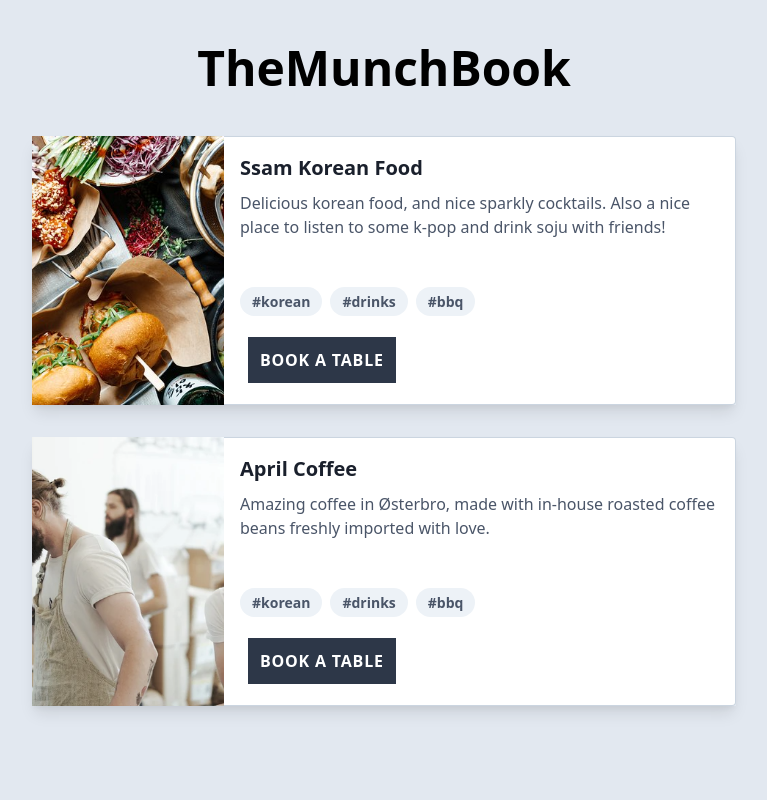
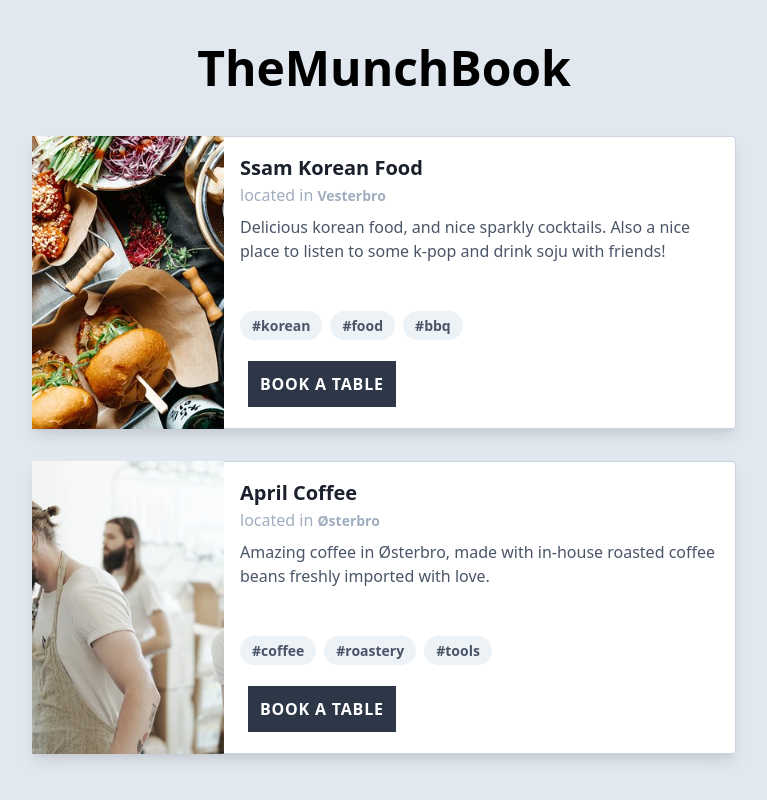
Before and after one commit to oscarklm/munchbook, a Next.js app: page / in a window 1280 px wide. Shown: the whole page, without its empty margins (256-1023 px from the left). Built offline with nearby package versions, Linux system fonts and the light colour scheme.

Commit message:
added dynamic tags and location info

```diff
--- a/src/components/RestaurantCard.js
+++ b/src/components/RestaurantCard.js
@@ -1,7 +1,7 @@
 import React from 'react';
 
 export default function RestaurantCard({ restaurant }) {
-  const { name, desc, url } = restaurant;
+  const { name, location, desc, url, tags } = restaurant;
   return (
     <div className="flex-none w-full mt-8 shadow-lg sm:flex">
       <img
@@ -11,19 +11,19 @@ export default function RestaurantCard({ restaurant }) {
       ></img>
       <div className="flex flex-col justify-between p-4 leading-normal bg-white border-b border-l border-r border-gray-400 rounded-b lg:border-l-0 lg:border-t lg:border-gray-400 lg:rounded-b-none lg:rounded-r">
         <div className="mb-8">
-          <div className="mb-2 text-xl font-bold text-gray-900">{name}</div>
+          <div className="text-xl font-bold text-gray-900 ">{name}</div>
+          <div className="mb-2 text-sm font-bold text-gray-500">
+            <span className="text-base font-thin ">located in </span>
+            {location}
+          </div>
           <p className="text-base text-gray-700">{desc}</p>
         </div>
         <div class="pt-4 pb-2">
-          <span class="inline-block bg-gray-200 rounded-full px-3 py-1 text-sm font-semibold text-gray-700 mr-2 mb-2">
-            #korean
-          </span>
-          <span class="inline-block bg-gray-200 rounded-full px-3 py-1 text-sm font-semibold text-gray-700 mr-2 mb-2">
-            #drinks
-          </span>
-          <span class="inline-block bg-gray-200 rounded-full px-3 py-1 text-sm font-semibold text-gray-700 mr-2 mb-2">
-            #bbq
-          </span>
+          {tags.map((tag) => (
+            <span class="inline-block bg-gray-200 rounded-full px-3 py-1 text-sm font-semibold text-gray-700 mr-2 mb-2">
+              #{tag}
+            </span>
+          ))}
         </div>
         <div className="my-4 ml-2">
           <a
--- a/src/pages/index.js
+++ b/src/pages/index.js
@@ -13,17 +13,21 @@ export default function index() {
         <RestaurantCard
           restaurant={{
             name: 'Ssam Korean Food',
+            location: 'Vesterbro',
             desc:
               'Delicious korean food, and nice sparkly cocktails. Also a nice place to listen to some k-pop and drink soju with friends!',
-            url: './img/restaurants/ssam.jpg'
+            url: './img/restaurants/ssam.jpg',
+            tags: ['korean', 'food', 'bbq']
           }}
         />
         <RestaurantCard
           restaurant={{
             name: 'April Coffee',
+            location: 'Østerbro',
             desc:
               'Amazing coffee in Østerbro, made with in-house roasted coffee beans freshly imported with love.',
-            url: './img/restaurants/april.png'
+            url: './img/restaurants/april.png',
+            tags: ['coffee', 'roastery', 'tools']
           }}
         />
       </div>
```
